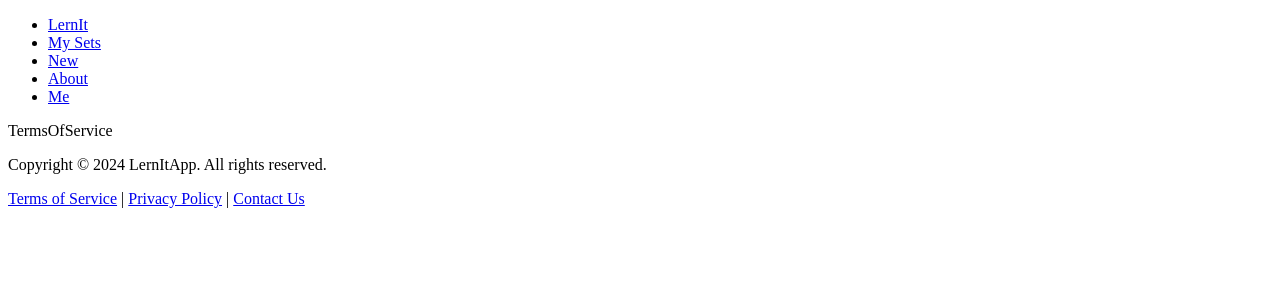
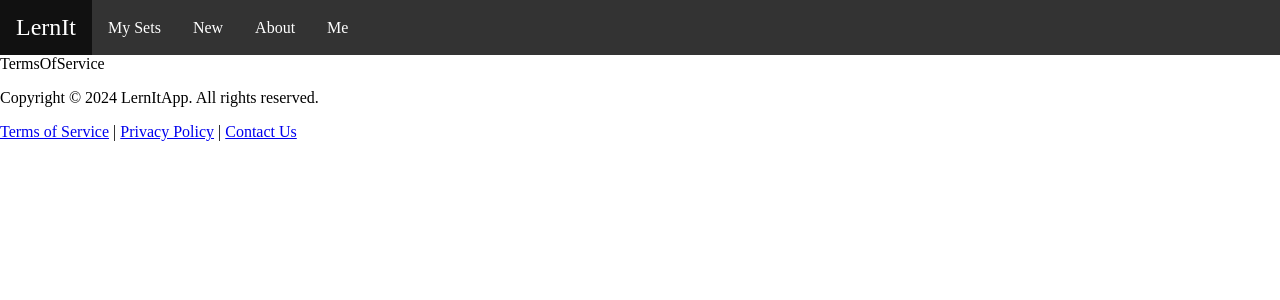
Before and after one commit to LernItApp/LernItAPI, a React (Create React App) app: page /terms in a window 1280 px wide. Shown: the top 300 px of the page. Built offline with nearby package versions, Linux system fonts and the light colour scheme.

Commit message:
create navbar css

```diff
--- a/src/components/NavBar.js
+++ b/src/components/NavBar.js
@@ -1,4 +1,5 @@
 import React from 'react'
+import '../styles/navbar.css';
 
 function NavBar() {
   return (
--- /dev/null
+++ b/src/styles/navbar.css
@@ -0,0 +1,57 @@
+body {
+    margin: 0;
+    padding: 0;
+}
+
+.navbar {
+    list-style-type: none;
+    margin: 0;
+    padding: 0;
+    overflow: visible;
+    background-color: #333;
+
+
+    display: flex;
+    align-items: center;
+
+    z-index: 0;
+}
+
+.title {
+    float: left;
+
+    font-size: 24px;
+}
+
+.nav-item {
+    float: right;
+}
+
+#nav-item a {
+    display: block;
+    color: white;
+    text-align: center;
+    padding: 14px 16px;
+    text-decoration: none;
+}
+
+#nav-item a:hover {
+    background-color: #111;
+}
+
+.nav-search {
+    padding: 0px;
+    border: none;
+    margin-top: 5px;
+    margin-left: 5px;
+    font-size: 17px;
+    border-radius: 10px;
+
+    flex: 1;
+    margin-right: 0px;
+}
+
+.make-sticky {
+    position: fixed;
+    width: 100%;
+}
```
